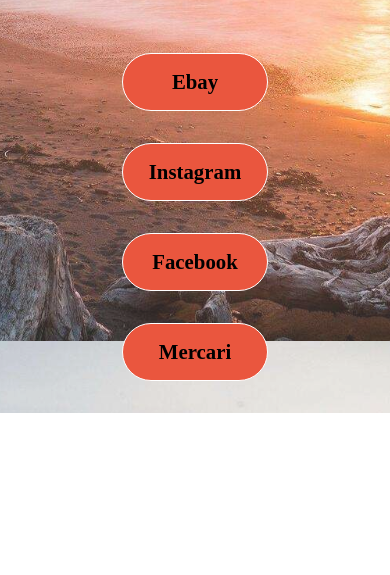
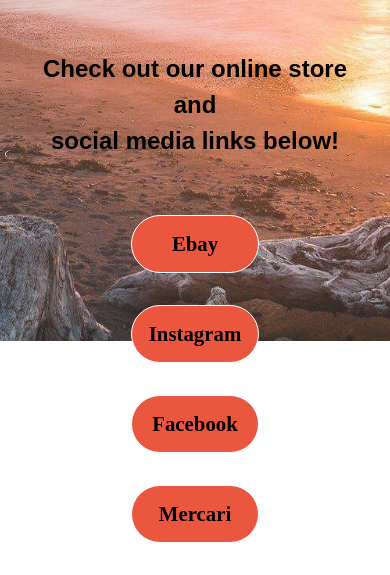
Before and after one commit to Chelsgray/linkTree, a plain HTML site: page index.html in a window 390 px wide. Shown: the part 503-1078 px from the top of the page. Before the commit the page ends 916 px from the top, so only its background shows below. Drawn offline with Linux system fonts and the light colour scheme.

Commit message:
fix for background image not displaying correctly on mobile

```diff
--- a/index.html
+++ b/index.html
@@ -9,6 +9,8 @@
 </head>
 <body>
     <!-- Profile photo centered on page in circular shape-->
+    <div class="img"></div>
+    <div class="content">
         <div class="profileImageContainer">
             <img
                 src="profile.jpg"
@@ -23,9 +25,6 @@
         <div class="blurb">
             <p>Check out our online store and<br> social media links below!</p>
         </div>
-    <!-- <div class="name">
-        <h3>Check out our online store and<br> social media links below!</h3>
-    </div> -->
         <!--4 links bars stretched fully across the page-->
         <div class="container">
             <div>
@@ -40,9 +39,7 @@
             <div>
                 <a href="https://www.mercari.com/u/881036824/">Mercari</a>
             </div>
-        <!-- <div>
-            <a href="#">Youtube</a>
-        </div> -->
+        </div>
     </div>
 </body>
 </html>
--- a/style.css
+++ b/style.css
@@ -1,12 +1,23 @@
 body {
+    margin: 0;
+}
+.img {
     background:linear-gradient(rgba(255,255,255,0.15), rgba(255,255,255,0.15)), url(background1.jpg);
-    /* background-image: url(background1.jpg); */
     background-position: center center;
     background-repeat: no-repeat;
     background-size: cover;
-    background-attachment: fixed;
+    position: fixed;
+    height: 100vh;
+    width: 100vw;
 
+}
 
+.content {
+    position: absolute;
+    left: 50%;
+    margin-top: 5rem;
+    transform: translateX(-50%);
+    width: 80%;
 }
 .profileImage{
     border-radius: 50%;
```
Lines whose indentation alone changed are shown as unchanged.
